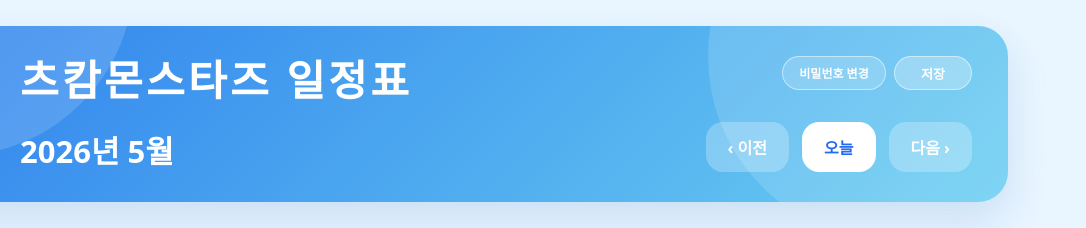
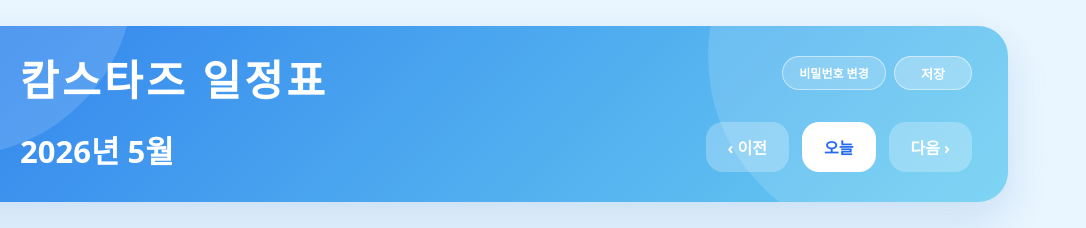
Before and after one commit to kill662477-cmyk/tscam-schedule, a plain HTML site: page index.html in a window 1280 px wide. Shown: the top 228 px of the page, 194-1280 px from the left. Drawn offline with Linux system fonts and the light colour scheme.

Commit message:
Update index.html

```diff
--- a/index.html
+++ b/index.html
@@ -3,7 +3,7 @@
 <head>
 <meta charset="utf-8" />
 <meta name="viewport" content="width=device-width,initial-scale=1" />
-<title>츠캄몬스타즈 일정표</title>
+<title>캄스타즈 일정표</title>
 <!-- Google tag (gtag.js) -->
 <script async src="https://www.googletagmanager.com/gtag/js?id=G-HQZNE3KZCS"></script>
 <script>
@@ -32,7 +32,7 @@
   <button class="save-top" id="saveBtn">저장</button>
   <div class="hero-inner">
     <div class="logo"><img src="https://stimg.sooplive.com/NORMAL_BBS/5/19145025/979469cfcdc662e18.gif" alt="츠캄 로고"></div>
-    <div><h1>츠캄몬스타즈 일정표</h1><div id="heroMonth" class="month-line">2026년 4월</div></div>
+    <div><h1>캄스타즈 일정표</h1><div id="heroMonth" class="month-line">2026년 4월</div></div>
   </div>
   <div class="nav"><button id="prevBtn">‹ 이전</button><button class="today" id="todayBtn">오늘</button><button id="nextBtn">다음 ›</button></div>
 </header>
```
